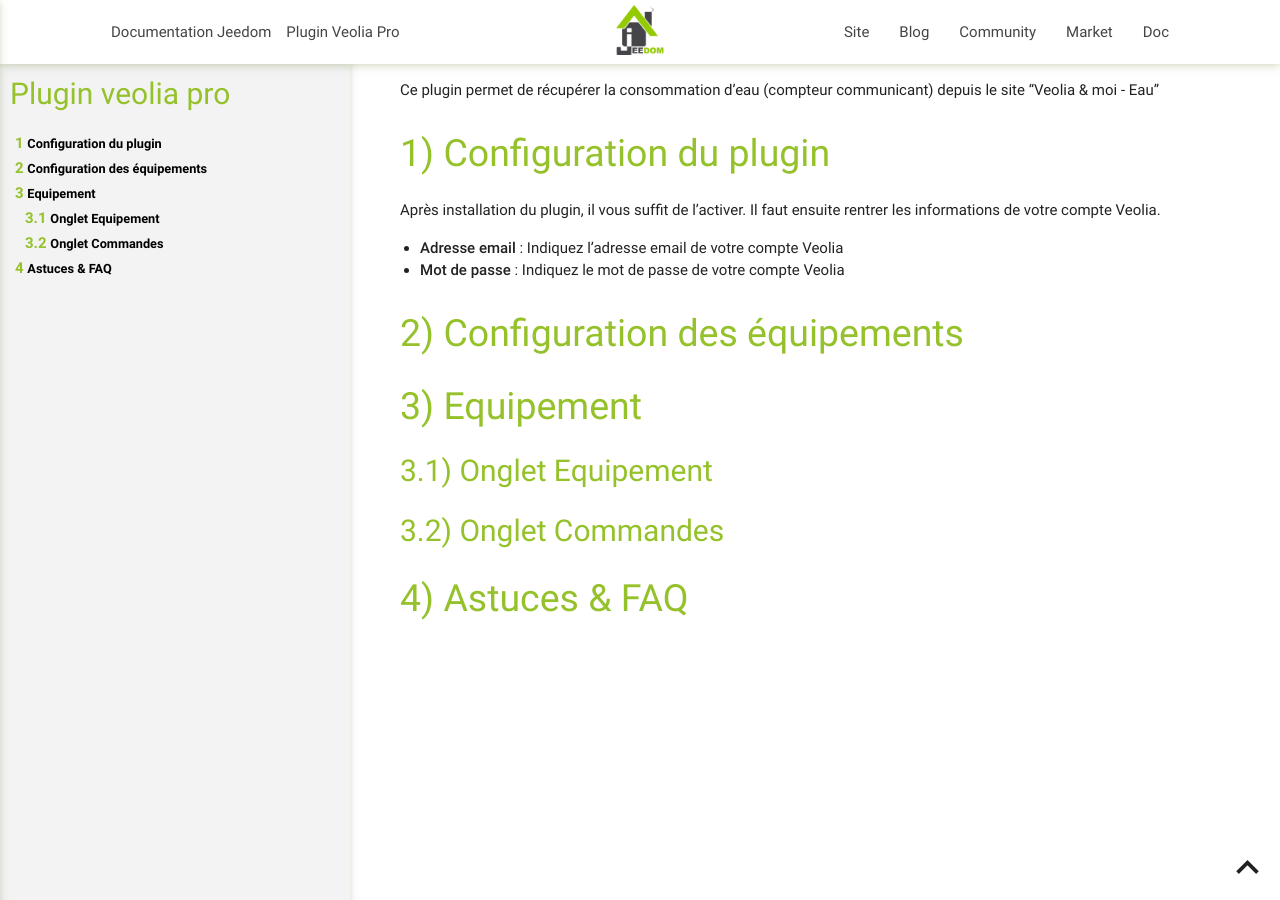
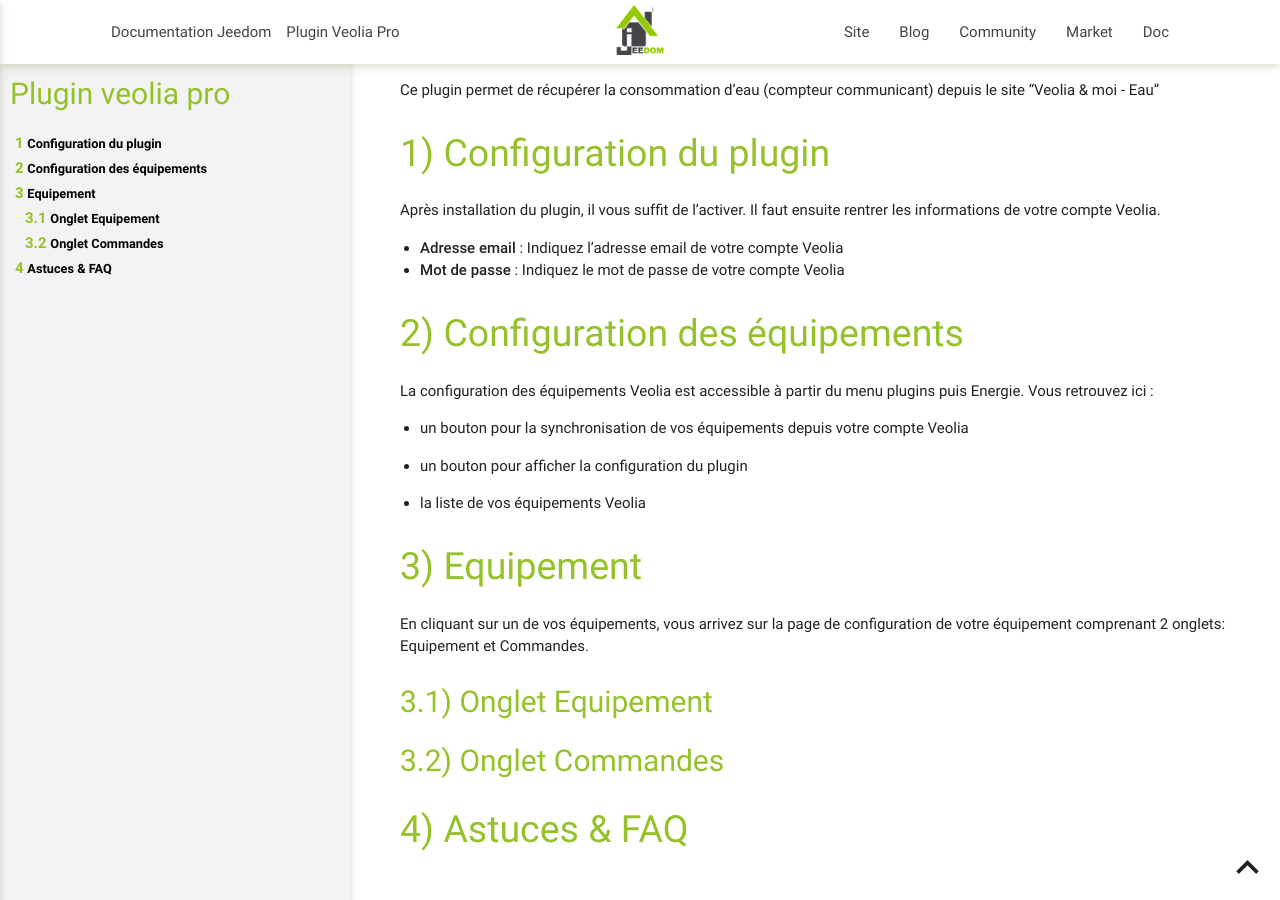
Before and after one commit to thanaus/jeedom_docs, a Jekyll site: the page built from plugins/veoliapro/fr_FR/index.md, in a window 1280 px wide. Built offline with Jekyll 4.4.1, drawn with Linux system fonts in a browser that asks for light colours.

Commit message:
Update index.md

```diff
--- a/plugins/veoliapro/fr_FR/index.md
+++ b/plugins/veoliapro/fr_FR/index.md
@@ -15,12 +15,22 @@ Après installation du plugin, il vous suffit de l’activer. Il faut ensuite re
 -   **Adresse email** : Indiquez l'adresse email de votre compte Veolia
 -   **Mot de passe** : Indiquez le mot de passe de votre compte Veolia
 
-
 Configuration des équipements
 =============================
 
+La configuration des équipements Veolia est accessible à partir du menu plugins puis Energie. Vous retrouvez ici :
+
+-   un bouton pour la synchronisation de vos équipements depuis votre compte Veolia
+
+-   un bouton pour afficher la configuration du plugin
+
+-   la liste de vos équipements Veolia
+
 Equipement
 ==========
+
+En cliquant sur un de vos équipements, vous arrivez sur la page de configuration de votre équipement comprenant 2 onglets: Equipement et
+Commandes.
 
 Onglet Equipement
 -----------------
```
